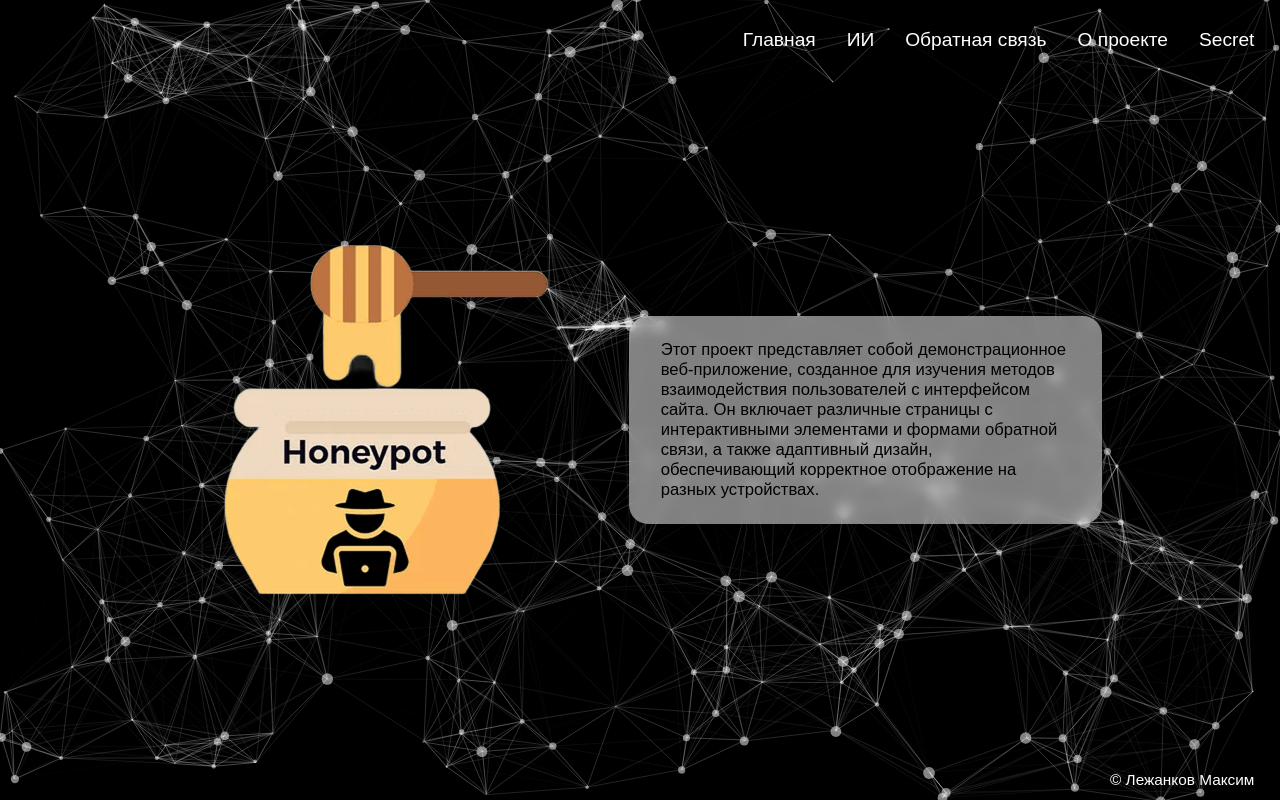
After one commit to lemmaksim44/web-application-honeypot, a Django app: page /about/ in a window 1280 px wide. The commit adds this page. Run offline with Django 5.2, Linux system fonts and the light colour scheme.

Commit message:
feat: Добавлена страница о проекте

```diff
--- a/app/app/urls.py
+++ b/app/app/urls.py
@@ -22,4 +22,6 @@ urlpatterns = [
     path('admin/', admin.site.urls),
     path('', views.main_page),
     path('feedback/', views.feedback_page),
+    path('neural/', views.neural_page),
+    path('about/', views.about_page),
 ]
--- a/app/app/views.py
+++ b/app/app/views.py
@@ -1,5 +1,6 @@
 from django.http import HttpResponse
 from django.template import loader
+
 
 def main_page(request):
     template = loader.get_template('main_page.html')
@@ -7,8 +8,23 @@ def main_page(request):
     rendered_page = template.render(context, request)
     return HttpResponse(rendered_page)
 
+
 def feedback_page(request):
     template = loader.get_template('feedback_page.html')
     context = {}
     rendered_page = template.render(context, request)
     return HttpResponse(rendered_page)
+
+
+def neural_page(request):
+    template = loader.get_template('neural_page.html')
+    context = {}
+    rendered_page = template.render(context, request)
+    return HttpResponse(rendered_page)
+
+
+def about_page(request):
+    template = loader.get_template('about_page.html')
+    context = {}
+    rendered_page = template.render(context, request)
+    return HttpResponse(rendered_page)
--- /dev/null
+++ b/app/static/app/css/about-style.css
@@ -0,0 +1,34 @@
+.about-page {
+    width: 100%;
+    height: calc(100vh - 10vh - 5vh);
+    display: flex;
+    align-items: center;
+    justify-content: center;
+    column-gap: 5vw;
+}
+
+.about-block {
+    width: min(32vw, 520px);
+    min-width: 300px;
+
+    max-height: 100%;
+
+    background: rgba(255, 255, 255, 0.5);
+    backdrop-filter: blur(6px);
+
+    border-radius: 1.5vw;
+    padding: 3vh 2.5vw;
+
+    box-shadow: 0 1vh 4vh rgba(0, 0, 0, 0.25);
+
+    color: #000;
+
+    display: flex;
+    flex-direction: column;
+    justify-content: center;
+}
+
+.about-block > p {
+    font-size: 1.3vw;
+    color: #000;
+}
--- /dev/null
+++ b/app/templates/about_page.html
@@ -0,0 +1,17 @@
+{% extends "template.html" %}
+{% load static %}
+
+{% block style %}
+    <link rel="stylesheet" media="screen" href="{% static 'app/css/about-style.css' %}">
+{% endblock %}
+
+{% block title %}Обратная связь{% endblock %}
+
+{% block content %}
+<div class="about-page">
+    <img class="about-img" src="{% static 'app/images/about.png' %}">
+    <div class="about-block">
+        <p>Этот проект представляет собой демонстрационное веб-приложение, созданное для изучения методов взаимодействия пользователей с интерфейсом сайта. Он включает различные страницы с интерактивными элементами и формами обратной связи, а также адаптивный дизайн, обеспечивающий корректное отображение на разных устройствах.</p>
+    </div>
+</div>
+{% endblock %}
--- a/app/templates/template.html
+++ b/app/templates/template.html
@@ -17,7 +17,7 @@
             <header>
                 <div class="menu">
                     <a href="/">Главная</a>
-                    <a href="/ai">ИИ</a>
+                    <a href="/neural">ИИ</a>
                     <a href="/feedback">Обратная связь</a>
                     <a href="/about">О проекте</a>
                     <a href="/secret">Secret</a>
@@ -31,7 +31,7 @@
         </div>
 
         <footer>
-            <a>© Лежанков Максим</a>
+            <a href="https://t.me/overload_in_web" target="_blank">© Лежанков Максим</a>
         </footer>
     </div>
 </body>
```
Also changed, not shown: app/static/app/css/feedback-style.css (+4 -12 lines), app/templates/neural_page.html (added, +10 -0 lines), app/static/app/images/about.png (added).
